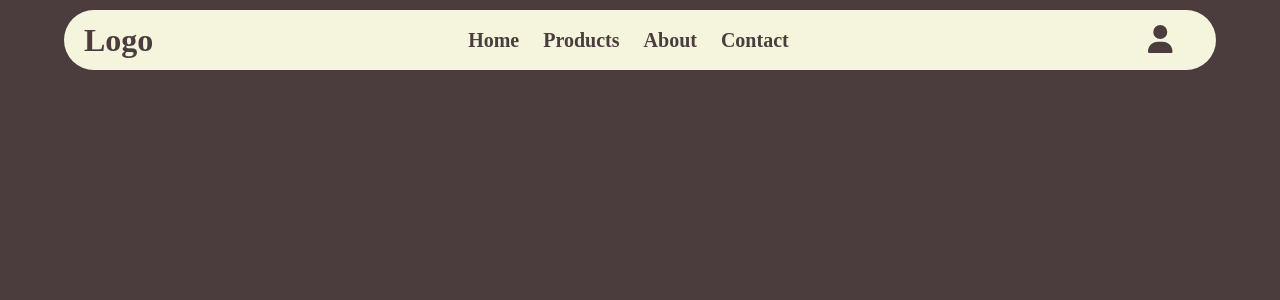
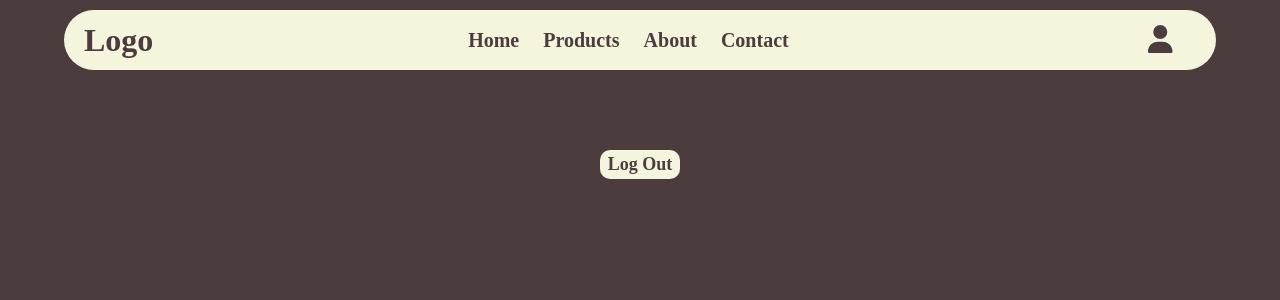
Before and after one commit to SyedZohaibAliKazmi/Auction-Website, a React app: page /profile in a window 1280 px wide. Shown: the top 300 px of the page. Built offline with nearby package versions, Linux system fonts and the light colour scheme; no server answers; the HTML template or start-up script is replaced by a standard one.

Commit message:
Biding-Website

```diff
--- a/src/App.jsx
+++ b/src/App.jsx
@@ -9,6 +9,7 @@ import Contact from './Pages/Contact/Contact'
 import SignIn from './Pages/Auth/SignIn'
 import AddProduct from './Pages/AddProduct/AddProduct'
 import Loading from './Components/Loading/Loading'
+import Profile from './Pages/User/profile/Profile'
 function App() {
 
 
@@ -25,6 +26,8 @@ function App() {
     <Route path='SignIn' element={<SignIn/>}/>
     <Route path='AddProduct' element={<AddProduct/>}/>
     <Route path='Loading' element={<Loading/>}/>
+    <Route path='profile' element={<Profile/>}/>
+
 
   </Routes>
   </BrowserRouter>
--- a/src/Components/Navbar/Navbar.jsx
+++ b/src/Components/Navbar/Navbar.jsx
@@ -54,7 +54,7 @@ function Navbar() {
         {auth.currentUser ? (
           <div className="Navbar-Account">
           <div className="account-button">
-            <Link to={"/about"}>
+            <Link to={"/profile"}>
               <Avatar src={user?.photoUrl} />
             </Link>
           </div>
--- a/src/Context/AuthContext/AuthContext.jsx
+++ b/src/Context/AuthContext/AuthContext.jsx
@@ -15,7 +15,7 @@ function AuthContextProvider({ children }) {
       if (user) {
         const docRef = doc(db, "users", user.uid);
         const userInfo = (await getDoc(docRef)).data();
-        console.log("userInfo=>", userInfo);
+        // console.log("userInfo=>", userInfo);
         setUser({
           isLogin: true,
           ...userInfo,
--- a/src/Pages/Products/Products.css
+++ b/src/Pages/Products/Products.css
@@ -49,6 +49,7 @@
   .all-product{
     display: flex;
     flex-wrap: wrap;
+    /* flex-direction: column; */
     gap: 2px;
     justify-content: space-evenly;
     padding: 10px 20px;
--- /dev/null
+++ b/src/Pages/User/profile/Profile.css
@@ -0,0 +1,60 @@
+* {
+    margin: 0;
+    padding: 0;
+  }
+
+  body {
+    background-color: #4b3d3d;
+    /* background-color: transparent; */
+    /* color:#F5F4DC ; */
+    font-family: "Lora", "Playfair Display", serif;
+  }
+  .profile-container {
+   display: flex;
+   justify-content: center;
+   align-items: center;
+   flex-direction: column;
+   margin: 40px 0;
+   gap: 10px;
+  }
+
+  .user-image {
+    width: 150px;
+    height: 150px;
+    border-radius: 50%; /* Makes the image circular */
+  }
+  .img-container{
+    position: relative; /* Required for correct positioning of the online status */
+    display: inline-block; /* Optional: ensures container wraps around content */
+  }
+
+  .online-status {
+    position: absolute;
+    bottom: 10px;
+    right: 18px;
+    width: 20px;
+    height: 20px;
+    background-color: rgb(0, 255, 0); /* Green for online status */
+    border-radius: 50%; /* Makes the span circular */
+    border: 2px solid white; /* Optional: for a border around the green dot */
+  }
+
+  .profile-container button {
+    width: auto;
+    font-size: 18px;
+    font-weight: 800;
+    background-color: #F5F4DC;
+    color: #4B3D3D;
+    padding: 4px 8px;
+    border-radius: 10px;
+    border: none;
+    margin-top: 10px;
+    transition: transform 0.3s ease, box-shadow 0.3s ease;
+
+  }
+
+  .profile-container button:hover,
+  .profile-container button:active{
+    box-shadow: 0px 0px 20px #F5F4DC;
+    transform: scale(1.1) ;
+  }
--- /dev/null
+++ b/src/Pages/User/profile/Profile.jsx
@@ -0,0 +1,41 @@
+import { useContext } from "react"
+import { AuthContext } from "../../../Context/AuthContext/AuthContext"
+
+import { auth } from "../../../utils/firebase"
+import "./Profile.css"
+import { signOut } from "firebase/auth"
+
+
+function Profile() {
+ const {user}= useContext(AuthContext)
+ console.log("user",user)
+
+
+ async function handleSignOut() {
+  await  signOut(auth)
+
+ }
+
+
+    return(
+        <div className="profile-main">
+            <div className="profile-container">
+                {user?.isLogin ? (
+
+                <div className="img-container">
+                <img src={user.photoUrl}  alt="" className="user-image"/>
+                {user?.isLogin && <span className="online-status"></span>}
+                </div>
+                ):(<div></div>)}
+                <h3>{user.displayname}</h3>
+                <h4>{user.email}</h4>
+
+                <button onClick={handleSignOut}>Log Out</button>
+
+            </div>
+        </div>
+    )
+
+}
+
+export default Profile
```
Also changed, not shown: src/Pages/User/Bid.jsx (added), src/Pages/User/UserProduct.jsx (added).
